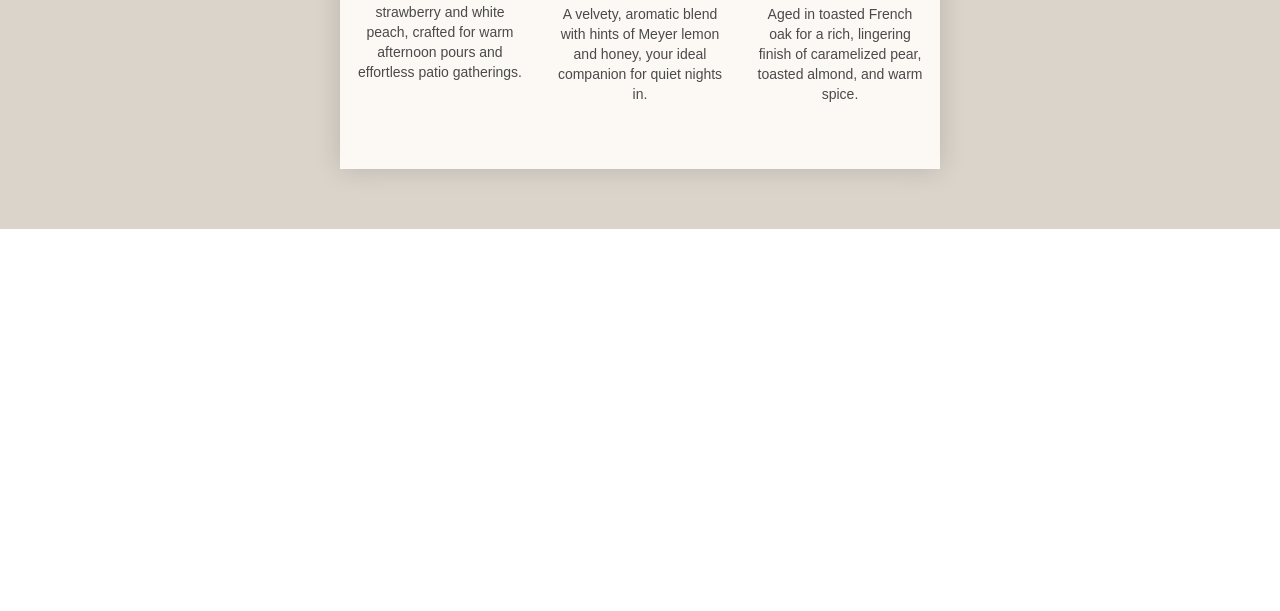
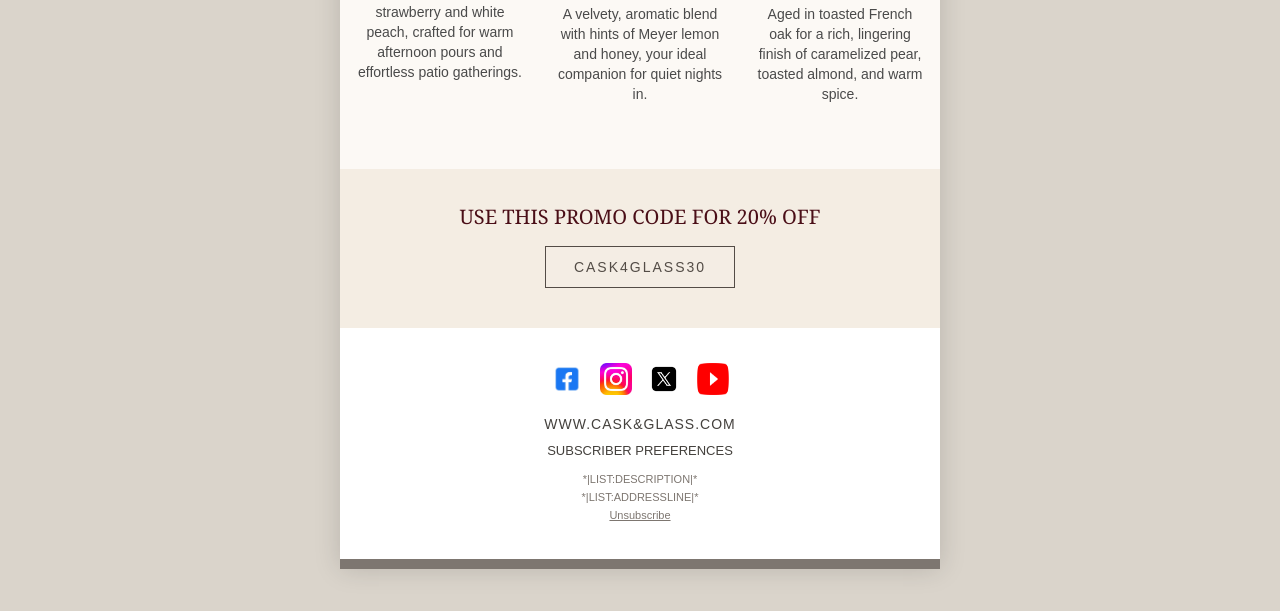
Before and after one commit to wycliffmutua/Cask-Glass, a plain HTML site: page index.html in a window 1280 px wide. Shown: the part 1139-1750 px from the top of the page. Before the commit the page ends 1368 px from the top, so only its background shows below. Drawn offline with Linux system fonts and the light colour scheme.

Commit message:
Update Cask & Glass template with, COUPON SECTION, FOOTER SECTION, and hosted GitHub image URLs

```diff
--- a/index.html
+++ b/index.html
@@ -62,6 +62,14 @@
 
 		}
 		.button {
+      text-decoration: none;
+      display: inline-block;
+      padding: 10px 30px;
+      background-color: #f4ede4;
+      border: 2px solid #7f786e;
+      font-size: 14px;
+      text-transform: uppercase;
+
 
 		}
 		@import url('https://fonts.googleapis.com/css2?family=Poppins:wght@200;300;400;500;600;700&display=swap');
@@ -77,7 +85,7 @@
 <!-- LOGO -->
 <tr>
   <td align="center" bgcolor="#F7F3EE" style="background-color: #F7F3EE; border-top: 4px solid #4A0E17; padding: 20px 15px;">
-    <a href="#" style="text-decoration: none;">
+    <a href="https://github.com/wycliffmutua/Cask-Glass/blob/main/Assets/logo.jpg?raw=true" style="text-decoration: none;">
       <img mc:edit="header_logo" src="Assets/logo.jpg" alt="Cask &amp; Glass" width="150" style="width: 150px; max-width: 100%; height: auto; display: block; margin: 0 auto; border: 0;">
     </a>
   </td>
@@ -95,7 +103,7 @@
       <table role="presentation" width="100%" border="0" cellspacing="0" cellpadding="0">
         <tr>
           <td style="padding: 0; line-height: 0;">
-            <a href="#"><img mc:edit="hero_image" src="Assets/pexels-roman-odintsov-4871188.jpg" alt="Banner Image" width="260" style="width: 100%; max-width: 260px; height: auto; display: block; border: 0;"></a>
+            <a href="https://github.com/wycliffmutua/Cask-Glass/blob/main/Assets/pexels-roman-odintsov-4871188.jpg?raw=true"><img mc:edit="hero_image" src="Assets/pexels-roman-odintsov-4871188.jpg" alt="Banner Image" width="260" style="width: 100%; max-width: 260px; height: auto; display: block; border: 0;"></a>
           </td>
         </tr>
       </table>
@@ -154,7 +162,7 @@
                 <table class="content" width="100%" border="0" cellspacing="0" cellpadding="0" role="presentation" style="font-size: 14px; text-align: center;">
                   <tr>
                     <td>
-                      <a href="#"><img mc:edit="col1_image" src="Assets/pexels-fotios-photos-16980977.jpg" alt="Sunlit Rosé Reserve" White" width="170" height="210" style="width: 170px; max-width: 100%; height: 210px; object-fit: cover; display: block; margin: 0 auto; border: 0;">
+                      <a href="https://github.com/wycliffmutua/Cask-Glass/blob/main/Assets/pexels-fotios-photos-16980977.jpg?raw=true"><img mc:edit="col1_image" src="Assets/pexels-fotios-photos-16980977.jpg" alt="Sunlit Rosé Reserve" White" width="170" height="210" style="width: 170px; max-width: 100%; height: 210px; object-fit: cover; display: block; margin: 0 auto; border: 0;">
                     </td>
                   </tr>
                   <tr>
@@ -175,7 +183,7 @@
                 <table class="content" width="100%" border="0" cellspacing="0" cellpadding="0" role="presentation" style="font-size: 14px; text-align: center;">
                   <tr>
                     <td>
-                      <a href="#"><img mc:edit="col2_image" src="Assets/pexels-gabby-k-6621088.jpg" alt="Evening Unwind White" width="170" height="210" style="width: 170px; max-width: 100%; height: 210px; object-fit: cover; display: block; margin: 0 auto; border: 0;">
+                      <a href="https://github.com/wycliffmutua/Cask-Glass/blob/main/Assets/pexels-gabby-k-6621088.jpg?raw=true"><img mc:edit="col2_image" src="Assets/pexels-gabby-k-6621088.jpg" alt="Evening Unwind White" width="170" height="210" style="width: 170px; max-width: 100%; height: 210px; object-fit: cover; display: block; margin: 0 auto; border: 0;">
                     </td>
                   </tr>
                   <tr>
@@ -196,7 +204,7 @@
                 <table class="content" width="100%" border="0" cellspacing="0" cellpadding="0" role="presentation" style="font-size: 14px; text-align: center;">
                   <tr>
                     <td>
-                      <a href="#"><img mc:edit="col3_image" src="Assets/pexels-gabby-k-6621173.jpg" alt="Golden Barrel Amber" width="170" height="210" style="width: 170px; max-width: 100%; height: 210px; object-fit: cover; display: block; margin: 0 auto; border: 0;">
+                      <a href="https://github.com/wycliffmutua/Cask-Glass/blob/main/Assets/pexels-gabby-k-6621173.jpg?raw=true"><img mc:edit="col3_image" src="Assets/pexels-gabby-k-6621173.jpg" alt="Golden Barrel Amber" width="170" height="210" style="width: 170px; max-width: 100%; height: 210px; object-fit: cover; display: block; margin: 0 auto; border: 0;">
                     </td>
                   </tr>
                   <tr>
@@ -217,14 +225,56 @@
 </tr>
 
 <!-- COUPON SECTION -->
-
+<tr>
+  <td style="padding: 20px 0; background-color: #f4ede3;">
+    <table width="100%" border="0" cellspacing="0" cellpadding="0" role="presentation">
+      <tr>
+        <td style="padding: 15px 15px 8px 15px; text-align: center;">
+          <h3 mc:edit="coupon_heading" style="margin: 0; font-family: Georgia, serif; font-size: 20px; line-height: 26px; font-weight: normal; color: #4A0E17;">USE THIS PROMO CODE FOR 20% OFF</h3>
+        </td>
+      </tr>
+      <tr>
+        <td style="padding: 8px 15px 20px 15px; background-color: #f4ede3; text-align: center;">
+          <a mc:edit="coupon_button" href="#" class="button" style="display: inline-block; padding: 12px 28px; border: 1px solid #534c46; font-family: Arial, Helvetica, sans-serif; font-size: 14px; letter-spacing: 2px; color: #534c46; text-decoration: none;">CASK4GLASS30</a>
+        </td>
+      </tr>
+    </table>
+  </td>
+</tr>
 
 <!-- FOOTER SECTION -->
+<tr>
+  <td style="padding: 0; border-bottom: 10px solid #7d7670; background-color: #FFFFFF;">
+    <table width="100%" border="0" cellspacing="0" cellpadding="0" role="presentation">
+      <tr>
+        <td align="center" style="padding: 35px 20px; text-align: center;">
 
+          <a href="https://github.com/wycliffmutua/Cask-Glass/blob/main/Assets/facebook.png?raw=true" style="text-decoration: none; margin: 0 6px;"><img src="Assets/facebook.png" alt="Facebook" width="32" height="32" style="width: 32px; height: 32px; border: 0; display: inline-block; vertical-align: middle;"></a>
+          <a href="https://github.com/wycliffmutua/Cask-Glass/blob/main/Assets/instagram.jpg?raw=true" style="text-decoration: none; margin: 0 6px;"><img src="Assets/instagram.jpg" alt="Instagram" width="32" height="32" style="width: 32px; height: 32px; border: 0; display: inline-block; vertical-align: middle;"></a>
+          <a href="https://github.com/wycliffmutua/Cask-Glass/blob/main/Assets/twitter.png?raw=true" style="text-decoration: none; margin: 0 6px;"><img src="Assets/twitter.png" alt="Twitter" width="32" height="32" style="width: 32px; height: 32px; border: 0; display: inline-block; vertical-align: middle;"></a>
+          <a href="https://github.com/wycliffmutua/Cask-Glass/blob/main/Assets/youtube.png?raw=true" style="text-decoration: none; margin: 0 6px;"><img src="Assets/youtube.png" alt="YouTube" width="32" height="32" style="width: 32px; height: 32px; border: 0; display: inline-block; vertical-align: middle;"></a>
 
-		</table> <!-- End Main Class -->
+          <p style="margin: 18px 0 8px 0; padding: 3px; font-family: Arial, Helvetica, sans-serif; font-size: 14px;">
+            <a href="#" style="color: #44413d; text-decoration: none; letter-spacing: 1px;">WWW.CASK&amp;GLASS.COM</a>
+          </p>
 
-	</center> <!-- End Wrapper -->
+          <p style="margin: 0 0 12px 0; font-family: Arial, Helvetica, sans-serif; font-size: 13px;">
+            <a href="*|UPDATE_PROFILE|*" style="color: #44413d; text-decoration: none; text-transform: uppercase;">Subscriber Preferences</a>
+          </p>
 
+          <!-- Required Mailchimp CAN-SPAM Compliance Tags -->
+          <p style="margin: 0; font-family: Arial, Helvetica, sans-serif; font-size: 11px; line-height: 18px; color: #7d7670;">
+              *|LIST:DESCRIPTION|*<br>
+              *|LIST:ADDRESSLINE|*<br>
+  <a href="*|UNSUB|*" style="color: #7d7670; text-decoration: underline;">Unsubscribe</a>
+</p>
+        </td>
+      </tr>
+    </table>
+  </td>
+</tr>
+
+    </table> <!-- End Main Class -->
+  </center> <!-- End Wrapper -->
 </body>
 </html>
```
